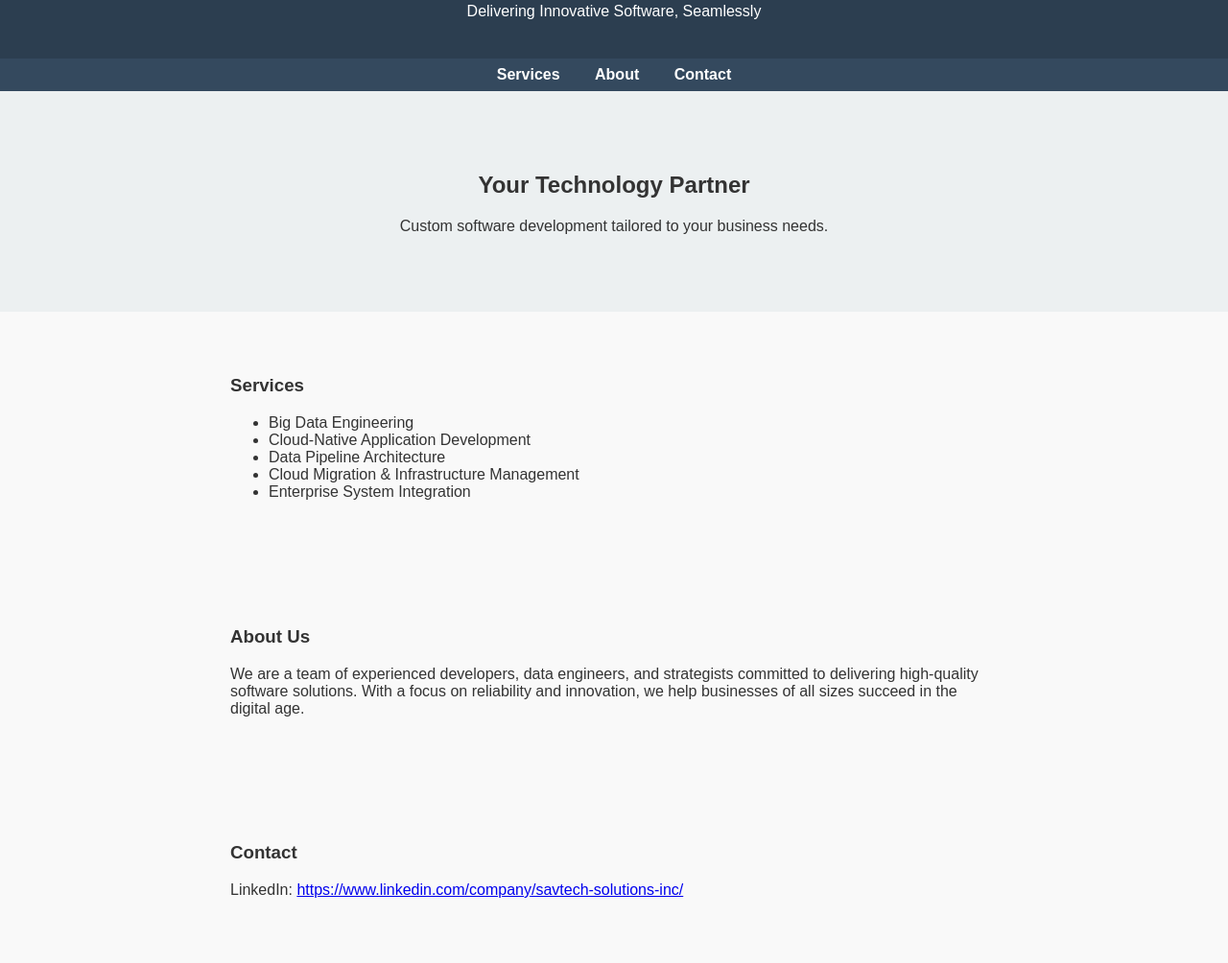
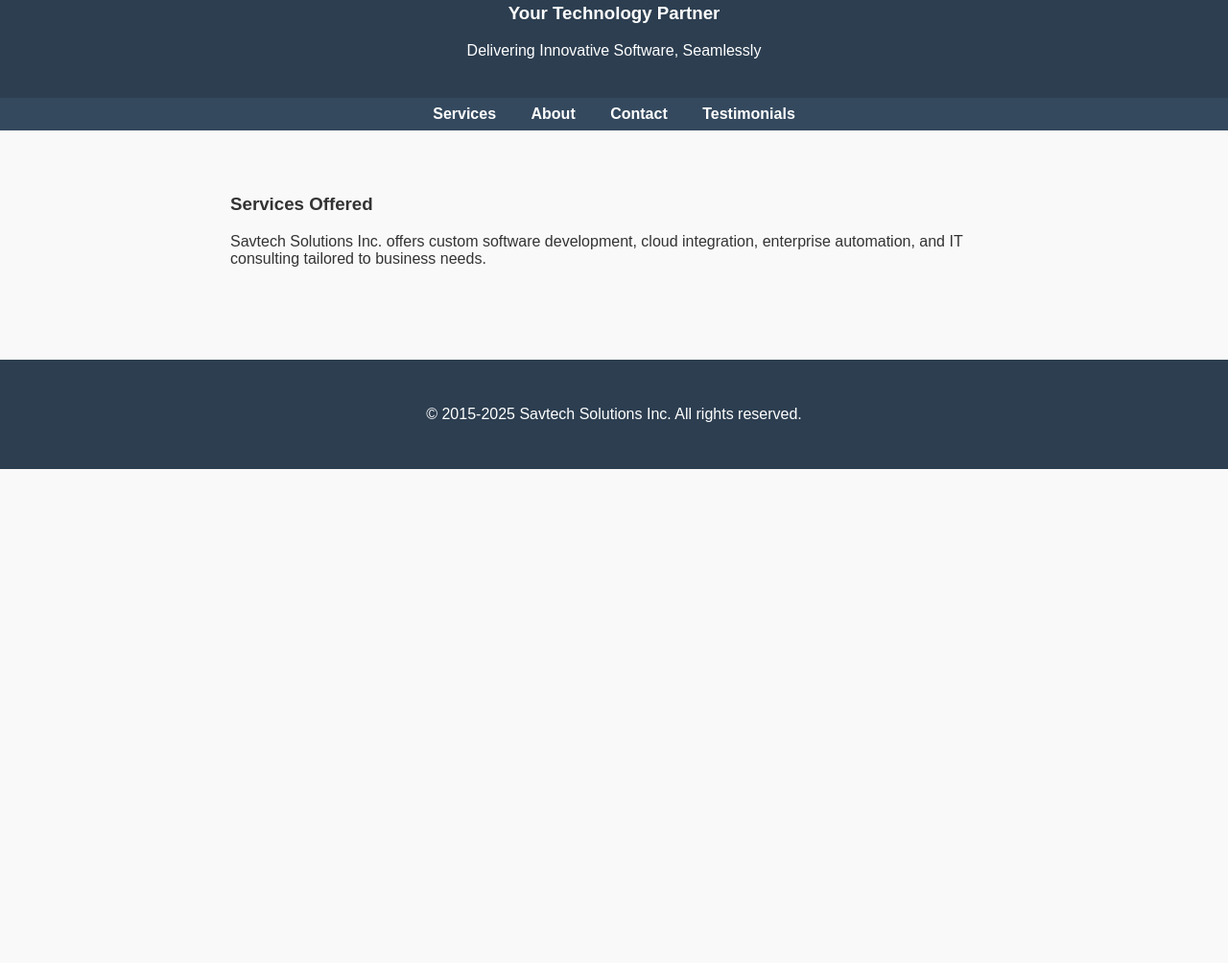
Before and after one commit to SavtechSolutions/savtechsolutions.github.io, a plain HTML site: page index.html in a window 1280 px wide. Shown: the part 101-1105 px from the top of the page at 96% size. After the commit the page ends 800 px from the top, so only its background shows below. Drawn offline with Linux system fonts and the light colour scheme.

Commit message:
Add files via upload

```diff
--- a/index.html
+++ b/index.html
@@ -28,16 +28,19 @@
       margin: 0 1rem;
       text-decoration: none;
       font-weight: bold;
+      cursor: pointer;
     }
-    .hero {
-      background: #ecf0f1;
-      padding: 4rem 2rem;
-      text-align: center;
+     nav a:hover {
+      text-decoration: underline;
     }
-    .section {
+    section {
       padding: 3rem 2rem;
       max-width: 800px;
       margin: auto;
+      display: none;
+    }
+    section.active {
+      display: block;
     }
     footer {
       background: #2c3e50;
@@ -51,37 +54,53 @@
 <body>
   <header>
     <h1>Savtech Solutions Inc.</h1>
+    <h3>Your Technology Partner</h3>
     <p>Delivering Innovative Software, Seamlessly</p>
   </header>
   <nav>
-    <a href="#services">Services</a>
-    <a href="#about">About</a>
-    <a href="#contact">Contact</a>
+    <a onclick="showSection('services')">Services</a>
+    <a onclick="showSection('about')">About</a>
+    <a onclick="showSection('contact')">Contact</a>
+    <a onclick="showSection('testimonials')">Testimonials</a>
   </nav>
-  <div class="hero">
-    <h2>Your Technology Partner</h2>
-    <p>Custom software development tailored to your business needs.</p>
-  </div>
-<div id="services" class="section">
-  <h3>Services</h3>
-  <ul>
-    <li>Big Data Engineering</li>
-    <li>Cloud-Native Application Development</li>
-    <li>Data Pipeline Architecture</li>
-    <li>Cloud Migration & Infrastructure Management</li>
-    <li>Enterprise System Integration</li>
-  </ul>
-</div>
-  <div id="about" class="section">
+  <section id="services" class="section active">
+    <h3>Services Offered</h3>
+    <p>Savtech Solutions Inc. offers custom software development, cloud integration, enterprise automation, and IT consulting tailored to business needs.</p>
+  </section>
+  <section id="about" class="section">
     <h3>About Us</h3>
-    <p>We are a team of experienced developers, data engineers, and strategists committed to delivering high-quality software solutions. With a focus on reliability and innovation, we help businesses of all sizes succeed in the digital age.</p>
-  </div>
-  <div id="contact" class="section">
-    <h3>Contact</h3>
-    <p>LinkedIn: <a href="https://www.linkedin.com/company/savtech-solutions-inc/">https://www.linkedin.com/company/savtech-solutions-inc/</a></p>
-  </div>
+    <p>Founded in 2015, Savtech Solutions Inc. is a technology firm dedicated to building scalable and secure software systems for clients worldwide. Our team is composed of experienced engineers, architects, and consultants.</p>
+  </section>
+  <section id="contact" class="section">
+    <h3>Contact Us</h3>
+    <p>Reach out via <a href="https://www.linkedin.com/company/savtech-solutions-inc/">LinkedIn</a>. Our offices are located in Kitchener, Ontario, Canada</p>
+  </section>
+  <section id="testimonials" class="section">
+    <h3>Our Present and Past Clients</h3>
+	<table border="0">
+	<tr>
+		<td><img src="https://upload.wikimedia.org/wikipedia/commons/thumb/3/37/TMX_Group_logo.svg/270px-TMX_Group_logo.svg.png" style="transform: scale(0.5)" alt="Toronto Stock Exchange" /></td>
+		<td><img src="https://upload.wikimedia.org/wikipedia/commons/thumb/0/0b/Walmart_logo_%282025%3B_Alt%29.svg/250px-Walmart_logo_%282025%3B_Alt%29.svg.png" alt="Walmart US" /></td>
+	</tr>
+	<tr>
+		<td><img src="https://upload.wikimedia.org/wikipedia/commons/thumb/a/a4/Toronto-Dominion_Bank_logo.svg/250px-Toronto-Dominion_Bank_logo.svg.png" style="transform: scale(0.3)" alt="Toronto Dominion Bank Wealth Management"></td>
+		<td><img src="https://upload.wikimedia.org/wikipedia/commons/thumb/2/22/Scotiabank_logo.svg/375px-Scotiabank_logo.svg.png" style="transform: scale(0.8)" alt="Scotiabank" /></td>
+	</tr>
+	<tr>
+		<td><img src="https://upload.wikimedia.org/wikipedia/en/thumb/7/7f/RBC_Royal_Bank.svg/250px-RBC_Royal_Bank.svg.png" style="transform: scale(0.4)" alt="Royal Bank of Canada"></td>
+		<td><img src="https://cdn.opensignal.com/public/os-logo-2024.png" style="transform: scale(0.4)" alt="Opensignal Logo" /></td>
+	</tr>
+	</table>
+  </section>
   <footer>
     <p>&copy; 2015-2025 Savtech Solutions Inc. All rights reserved.</p>
   </footer>
+  <script>
+    function showSection(id) {
+      const sections = document.querySelectorAll('section');
+      sections.forEach(section => section.classList.remove('active'));
+      document.getElementById(id).classList.add('active');
+    }
+  </script>
 </body>
 </html>
```
